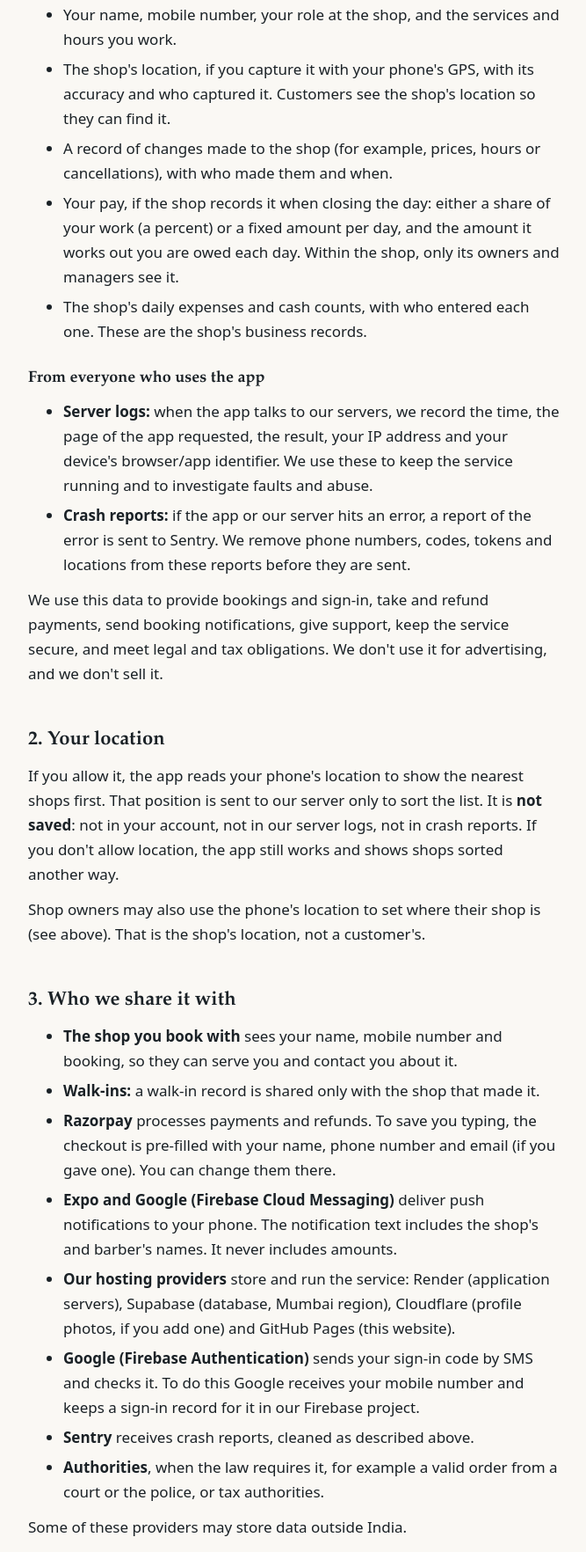
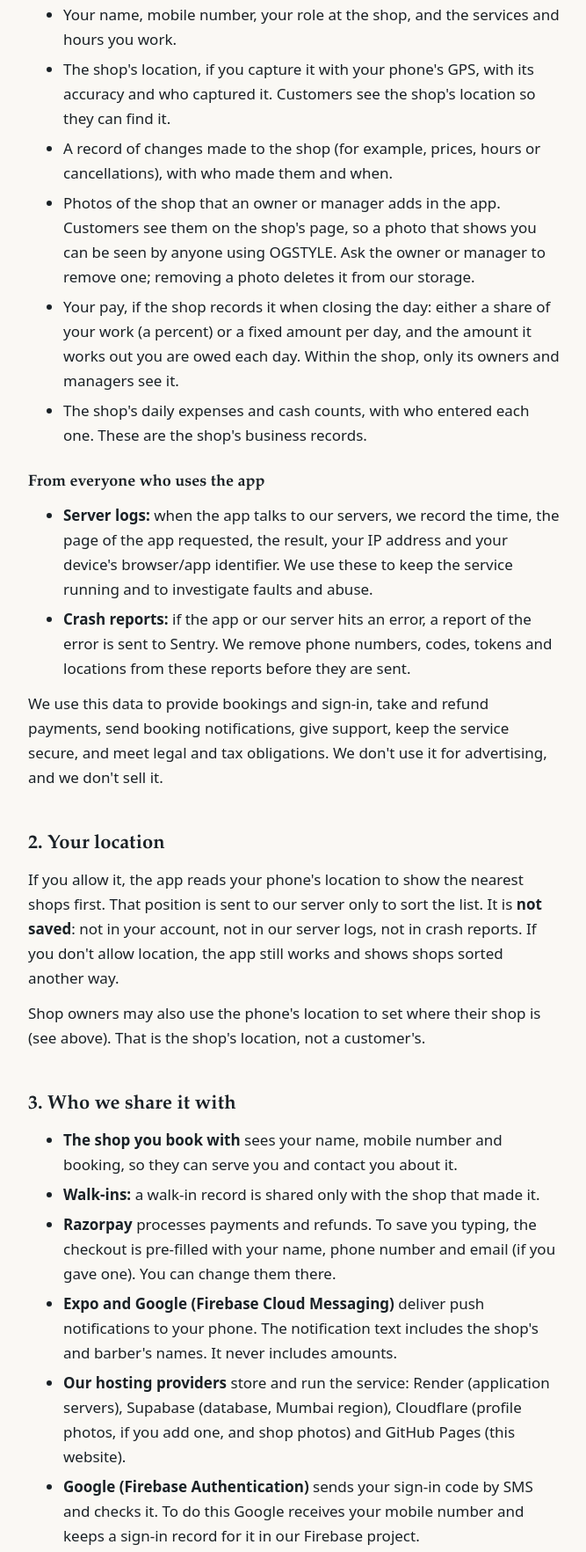
Before and after one commit to dennismelson/ogstyle-site, a plain HTML site: page docs/privacy/index.html in a window 1280 px wide. Shown: the part 2418-4182 px from the top of the page at 88% size, without its empty margins (304-971 px from the left). Drawn offline with Linux system fonts and the light colour scheme.

Commit message:
policy(draft): v1.1 says shops can add photos that customers see, who removes them, that removing deletes the file, and that Cloudflare stores them (PF-28, Phase 17)
Co-Authored-By: Claude Opus 5.5 <noreply@anthropic.com>

```diff
--- a/docs/privacy/index.html
+++ b/docs/privacy/index.html
@@ -34,7 +34,7 @@
       <!-- DRAFT v1.1 (one version, owner 2026-11-24): Firebase sign-in (PF-24/PF-30)
            + profile photos (PF-20) + in-app deletion (PF-25) + walk-ins and counter
            payments (PF-31, Phase 16) + staff pay, expenses and cash counts in Day close
-           (PF-28). Publish with the app build that ships them; set the
+           (PF-28) + shop photos (PF-28, Phase 17). Publish with the app build that ships them; set the
            effective date that day, not before. -->
       <p class="meta">Version 1.1 · Effective <span class="fill">[EFFECTIVE DATE]</span></p>
 
@@ -175,6 +175,12 @@
           who made them and when.
         </li>
         <li>
+          <!-- PF-28: shop photos, services/shop-photos.ts (Phase 17) -->
+          Photos of the shop that an owner or manager adds in the app. Customers see them on the
+          shop's page, so a photo that shows you can be seen by anyone using OGSTYLE. Ask the
+          owner or manager to remove one; removing a photo deletes it from our storage.
+        </li>
+        <li>
           <!-- PF-28: Staff.sharePercent / Staff.shareDailyInPaise; Day close is REPORT_VIEW -->
           Your pay, if the shop records it when closing the day: either a share of your work (a
           percent) or a fixed amount per day, and the amount it works out you are owed each day.
@@ -250,7 +256,7 @@
           <!-- PF-30 -->
           <strong>Our hosting providers</strong> store and run the service: Render
           (application servers), Supabase (database, Mumbai region), Cloudflare (profile photos,
-          if you add one) and GitHub Pages (this website).
+          if you add one, and shop photos) and GitHub Pages (this website).
           <!-- PF-30: true of the dev server today. Revisit at the production
                decision (README blocker 9) and name what production uses. -->
         </li>
@@ -297,6 +303,10 @@
           <!-- PF-28 -->
           A shop's day-close records (staff pay settings, expenses and cash counts), for the same
           period as bookings. They are the shop's financial records.
+        </li>
+        <li>
+          <!-- PF-28 -->
+          Shop photos, until the shop removes them.
         </li>
         <li>
           <!-- PF-29: Render free plan, read by the owner 2026-11-10 (range
```
